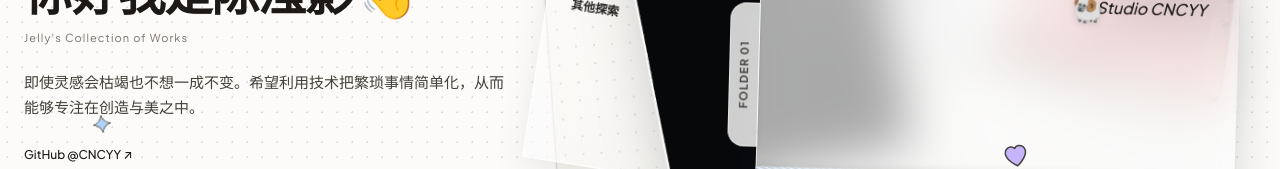
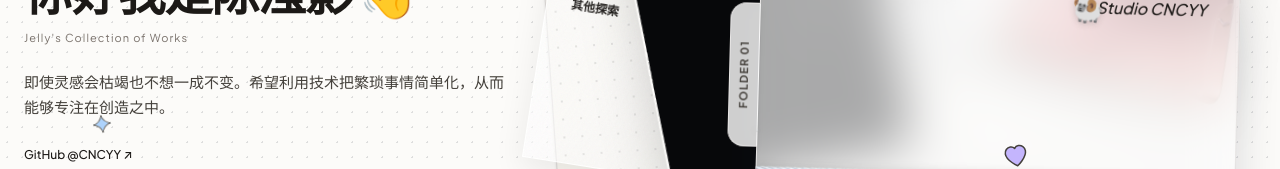
Before and after one commit to CNCYY/Portfolio_web, a React (Vite) app: page / in a window 1280 px wide. Shown: the part 420-589 px from the top of the page. Built offline with nearby package versions, Linux system fonts and the light colour scheme; a web font is replaced by a local one.

Commit message:
简介文本去掉「与美」

```diff
--- a/src/data/portfolioData.ts
+++ b/src/data/portfolioData.ts
@@ -5,7 +5,7 @@ export const DESIGNER_INFO = {
   role: "Jelly's Collection of Works",
   avatar: '/assets/aistudio/avatar_chen.png',
   bioIntro:
-    '即使灵感会枯竭也不想一成不变。希望利用技术把繁琐事情简单化，从而能够专注在创造与美之中。',
+    '即使灵感会枯竭也不想一成不变。希望利用技术把繁琐事情简单化，从而能够专注在创造之中。',
   stats: [
     { label: 'GitHub @CNCYY', value: '' },
     { label: '线上开源工具', value: '2 款' },
```
